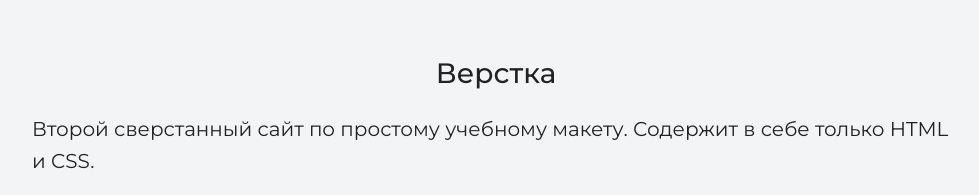
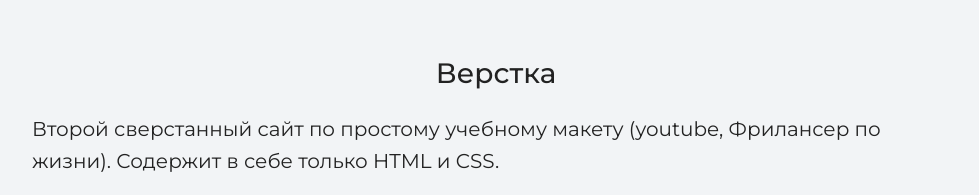
Before and after one commit to selenalluna/my-site, a plain HTML site: page index.html in a window 1280 px wide. Shown: the part 2116-2311 px from the top of the page, without its empty margins (144-1123 px from the left). Drawn offline with nearby package versions, Linux system fonts and the light colour scheme.

Commit message:
Изменение текста в блоке верстка

```diff
--- a/index.html
+++ b/index.html
@@ -40,7 +40,7 @@
       <div class="container">
         <h2 class="subheading">Мои работы</h2>
         <h3>Верстка</h3>
-        <p>Второй сверстанный сайт по простому учебному макету. Содержит в себе только HTML и CSS.</p>
+        <p>Второй сверстанный сайт по простому учебному макету (youtube, Фрилансер по жизни). Содержит в себе только HTML и CSS.</p>
         <a href="https://selenalluna.github.io/travel_1/" target="_blank"><img class="slides block" src="img/web1.jpg"></a>
 
 				<h3>Дизайн</h3>
```
